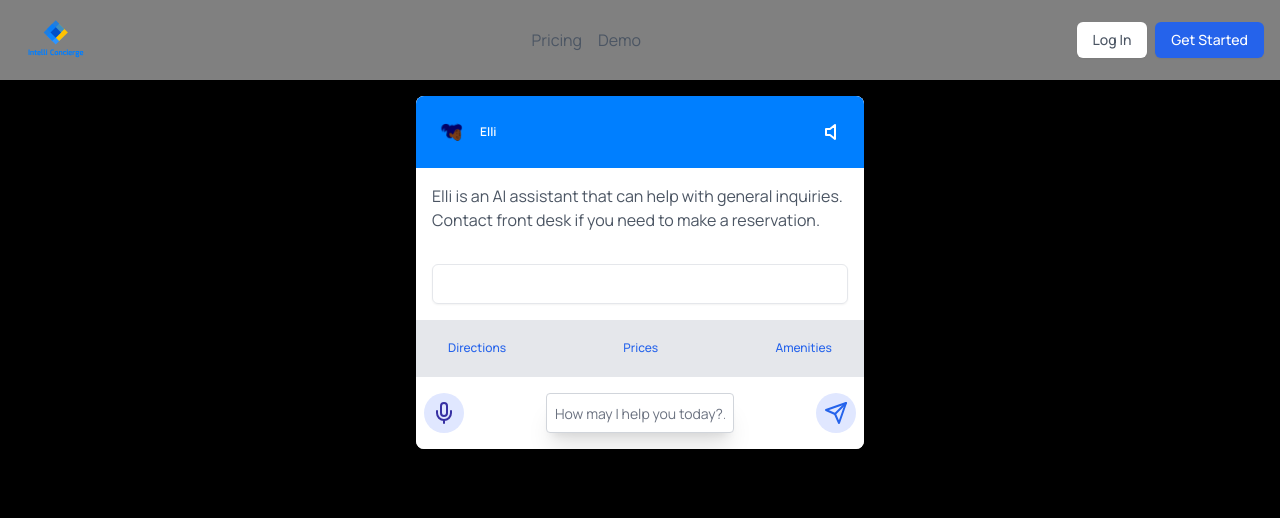
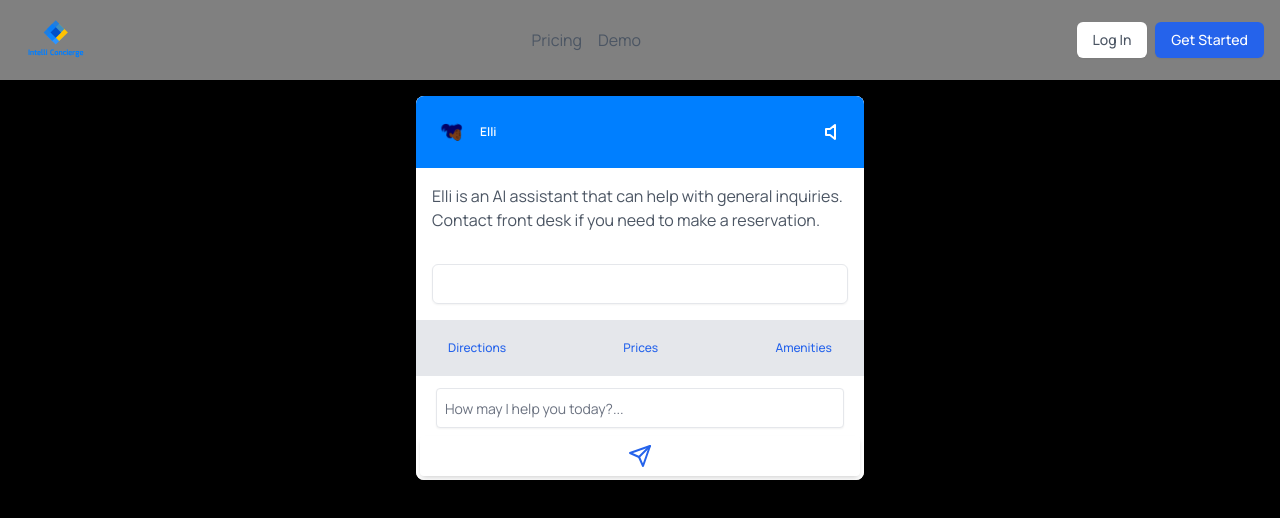
Before and after one commit to Intelli-Holdings/intelli-chatbot, a Next.js app in the folder my-app/: page /chat in a window 1280 px wide. Shown: the top 518 px of the page. Built offline with nearby package versions, Linux system fonts and the light colour scheme.

Commit message:
mofidy chat widget looks

```diff
--- a/my-app/components/chat-window.tsx
+++ b/my-app/components/chat-window.tsx
@@ -86,21 +86,18 @@ export function ChatWindow() {
         <Button className="text-xs text-blue-600 bg-transparent hover:bg-gray-100">Amenities</Button>
       </div>
         <form onSubmit={handleSubmit}>
-          <div className="flex items-center justify-between p-2 border-t">
-          <Button className="bg-[#E0E7FF] rounded-full p-2">
-          <MicIcon className="text-[#3730A3]" />
-        </Button>
+          <div className="flex flex-col justify-between p-1">
             <div className="flex items-center px-4 py-2 bg-white">
               <Input
-                className="flex-grow w-full p-2 border border-gray-300 rounded shadow-xl"
+                className="flex-grow w-full p-2 rounded shadow-sm"
                 value={input}
                 placeholder="How may I help you today?..."
                 onChange={handleInputChange}
               />
             </div>
-            <Button className="bg-[#E0E7FF] rounded-full p-2" variant="secondary">
+            <Button className=" rounded shadow-md p-2 px-2" >
                 <SendIcon type="submit" className="text-blue-600" />
-              </Button>
+            </Button>
           </div>
         </form>
       </div>
```
